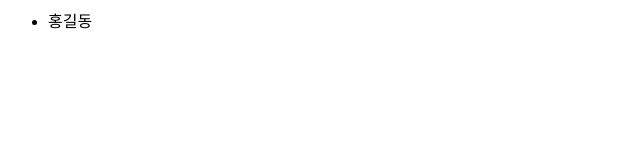
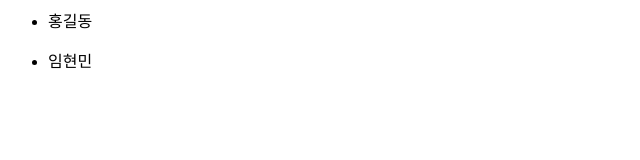
Before and after one commit to LJWE1/kimsooyoung-si-collab-html-demo, a plain HTML site: page index.html in a window 1280 px wide. Shown: the full height of the page, 0-640 px from the left. Drawn offline with Linux system fonts and the light colour scheme.

```diff
--- a/index.html
+++ b/index.html
@@ -6,5 +6,8 @@
 <ul>
   <li>홍길동</li>
 </ul>
+<ul>
+  <li>임현민</li>
+</ul>
 </body>
 </html>
```
